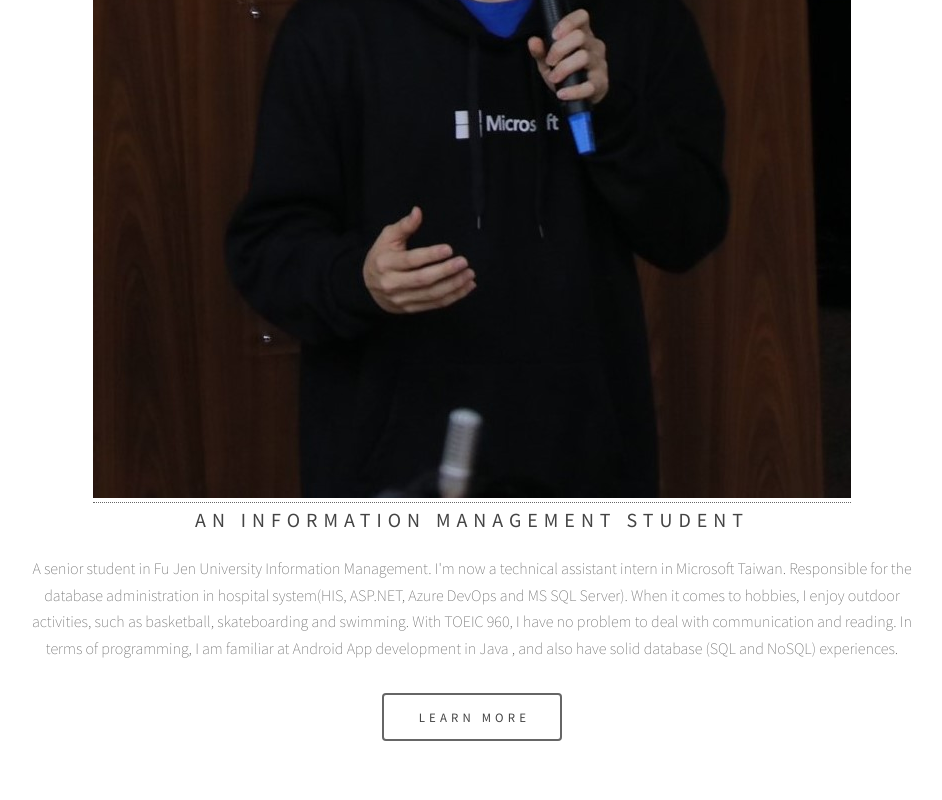
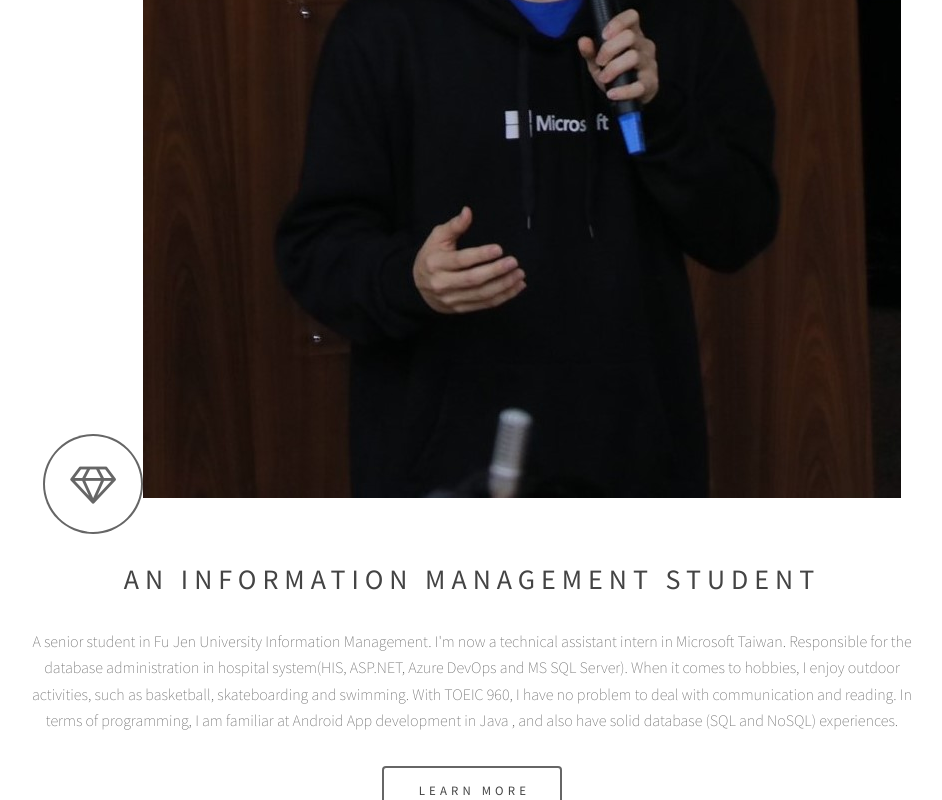
Before and after one commit to jasonroy7dct/jasonhsieh, a plain HTML site: page index.html in a window 1280 px wide. Shown: the part 1109-1909 px from the top of the page, without its empty margins (168-1110 px from the left). Drawn offline with Linux system fonts and the light colour scheme.

Commit message:
Update index.html

```diff
--- a/index.html
+++ b/index.html
@@ -26,11 +26,8 @@
 
 				<!-- Banner -->
 					<section id="intro" class="main">
-						<header>
-							<a href="#"><img src="images/jasontalking.jpg" alt="" /></a>
-							<h3>An information Management Student</h3>
-						</header>
-
+						<span class="icon fa-diamond major"><img src="images/jasontalking.jpg" alt="" /></span>
+						<h2>An information Management Student</h2>
 						<p>A senior student in Fu Jen University Information Management. I'm now a technical assistant intern in Microsoft Taiwan. Responsible for the database administration in hospital system(HIS, ASP.NET, Azure DevOps and MS SQL Server). When it comes to hobbies, I enjoy outdoor activities, such as basketball, skateboarding and swimming. With TOEIC 960, I have no problem to deal with communication and reading. In terms of programming, I am familiar at Android App development in Java , and also have solid database (SQL and NoSQL) experiences.</p>
 						<ul class="actions">
 							<li><a href="#" class="button big">Learn More</a></li>
```
